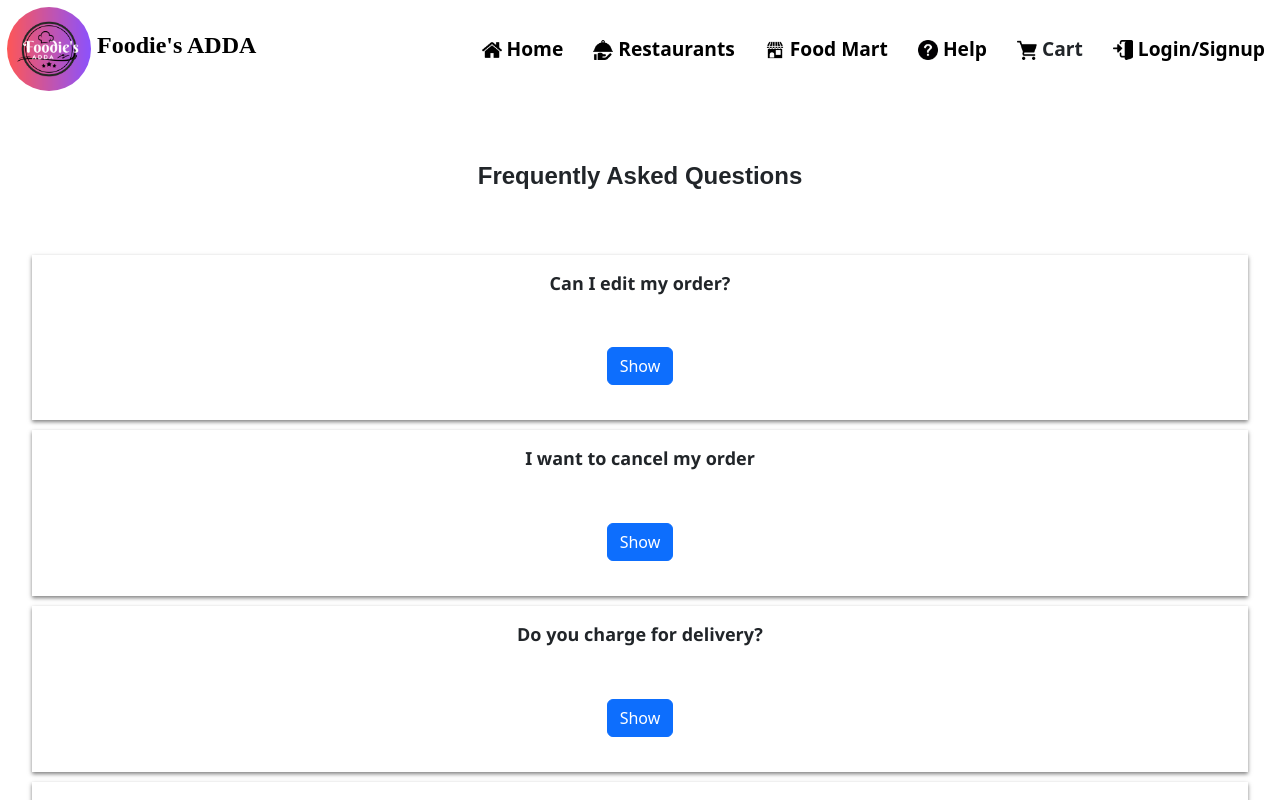
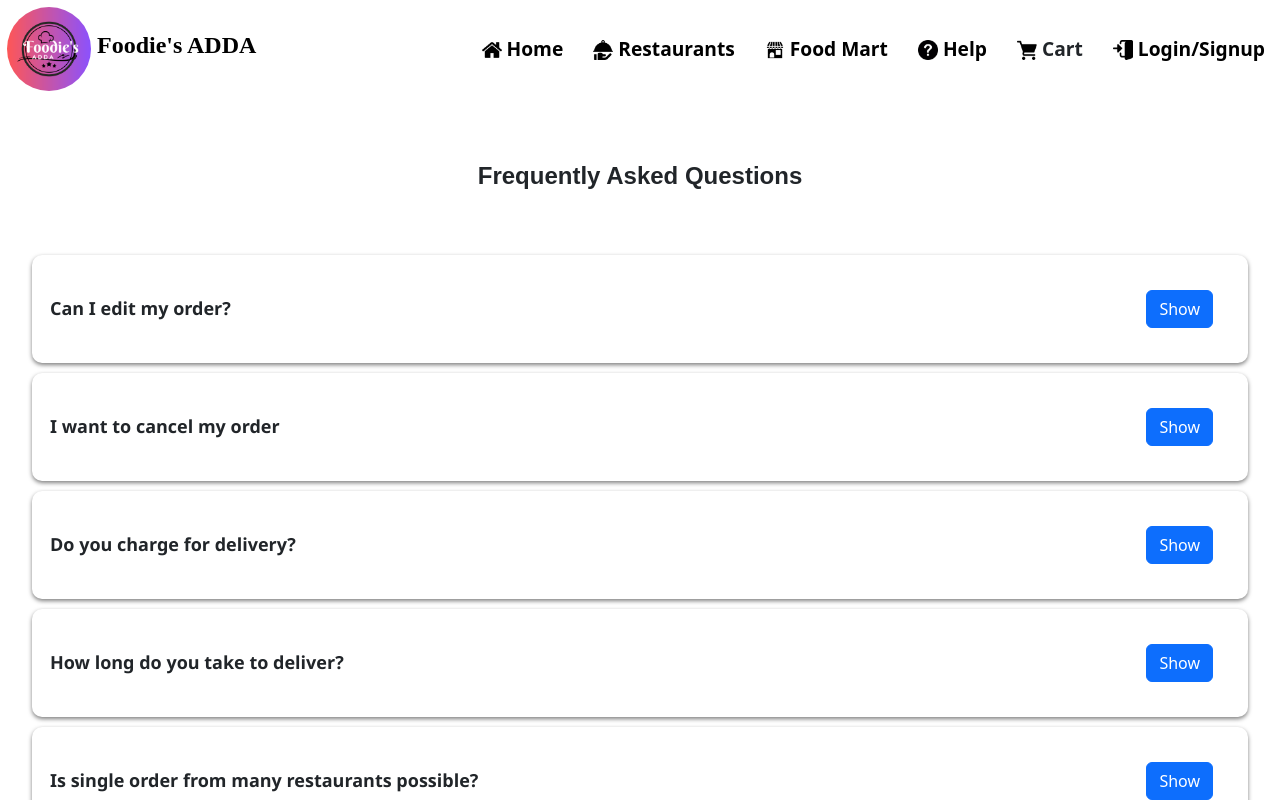
Before and after one commit to mahajanmuskaan/OrderFoodApp, a React (Vite) app: page /help in a window 1280 px wide. Shown: the top 800 px of the page. Built offline with nearby package versions, Linux system fonts and the light colour scheme.

Commit message:
Help Section Added

```diff
--- a/index.css
+++ b/index.css
@@ -694,24 +694,30 @@
 .question-section {
     margin: 2rem;
     padding: auto;
-    display: grid
-
 }
 
 .questions {
     display: flex;
-    align-items: center;
     flex-direction: column;
     justify-content: space-between;
     margin-bottom: 10px;
     box-shadow: 0 2px 4px rgba(0, 0, 0, 0.5);
+    border-radius: 10px;
 }
 
-.questions>h3{
+.question-option{
+    display: flex;
+    flex: column;
+    align-items: center;
+    justify-content: space-between;
+}
+
+.question-option>h3{
     font-weight: bold!important ;
     font-family:'Segoe UI', Tahoma;
     margin: 1rem;
     padding: auto;
+    text-align: left;
 }
 
 .questions>p {
--- a/src/component/Help.js
+++ b/src/component/Help.js
@@ -5,6 +5,7 @@
 
     return (
         <div className="questions">
+            <div className="question-option">
                 <h3>{title}</h3>
                 {isVisible ? (
                     <button
@@ -21,7 +22,7 @@
                         Show
                     </button>
                 )}
-
+            </div>
             {isVisible && <p>{description}</p>}
         </div>
     );
```
Lines whose indentation alone changed are shown as unchanged.
